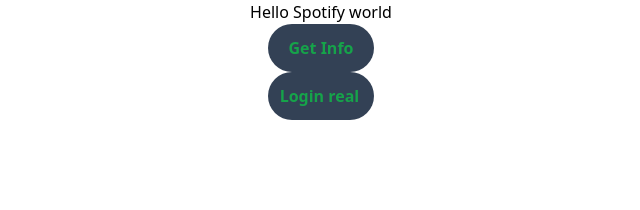
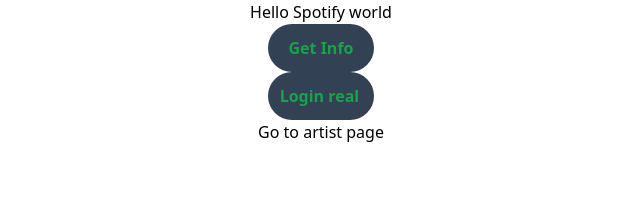
Before and after one commit to RenGVZ/chansong, a Next.js app: page / in a window 1280 px wide. Shown: the top 210 px of the page, without its empty margins (319-959 px from the left). Built offline with nearby package versions, Linux system fonts and the light colour scheme; no server answers; what spotify-web-api-js would draw is missing.

Commit message:
added link component and userContext

```diff
--- /dev/null
+++ b/context/UserContext.tsx
@@ -0,0 +1 @@
+import { useContext } from 'react'
--- a/pages/index.tsx
+++ b/pages/index.tsx
@@ -1,6 +1,7 @@
 import { useState, useEffect } from 'react'
 import Head from 'next/head'
 import Image from 'next/image'
+import Link from 'next/link'
 import { Inter } from '@next/font/google'
 import { SpotifyObj, User, ImageItem } from '../types'
 import {getTokenFromUrl} from '../utilities'
@@ -98,6 +99,7 @@
         >
           Login real
         </a>
+        <Link href="/artist">Go to artist page</Link>
       </div>
     </>
   )
```
